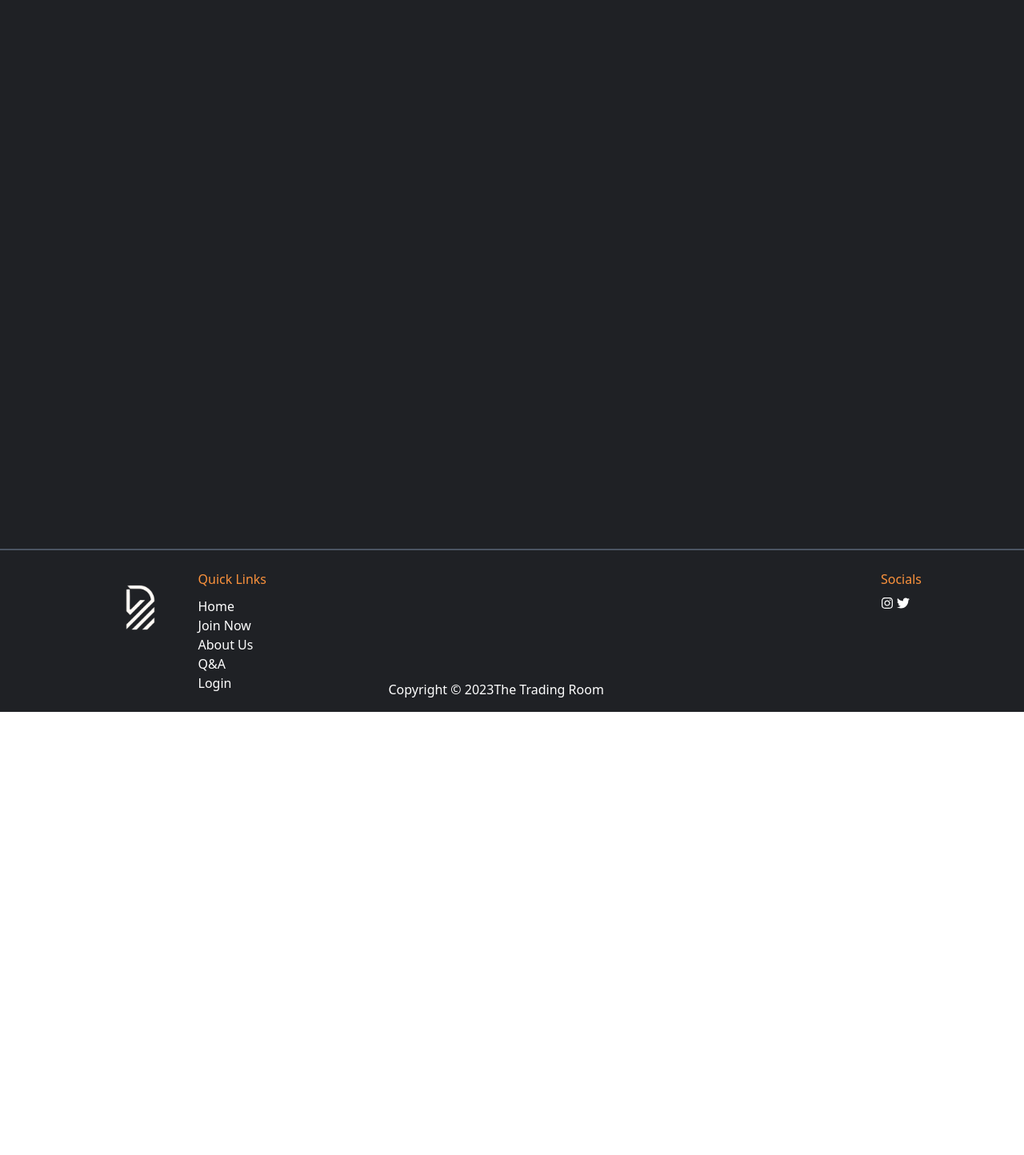
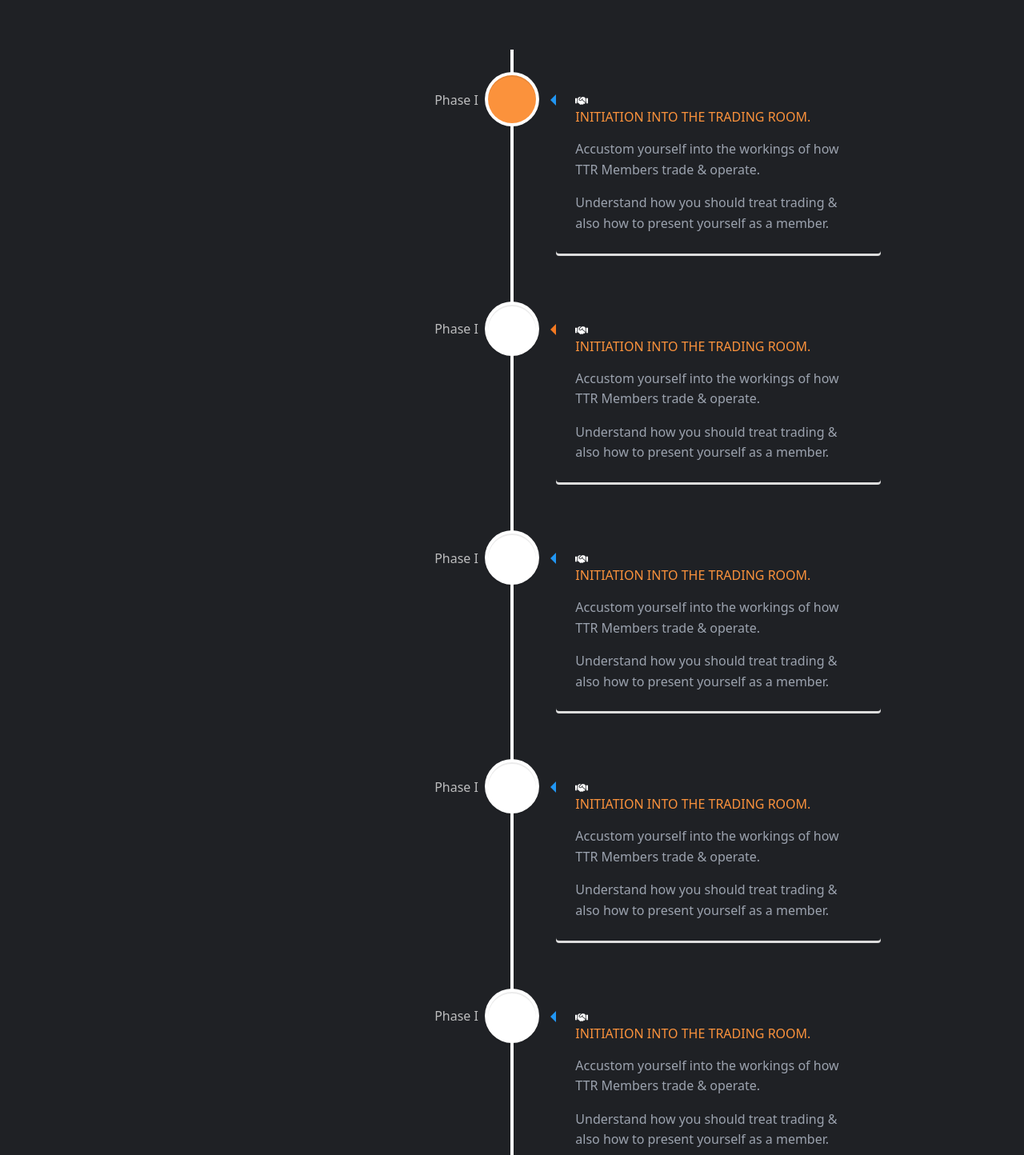
Before and after one commit to fsmutimeer/education-trading, a Next.js app: page /about in a window 1280 px wide. Shown: the part 786-2230 px from the top of the page at 80% size. Before the commit the page ends 1676 px from the top, so only its background shows below. Built offline with nearby package versions, Linux system fonts and the light colour scheme.

Commit message:
about page timeline

```diff
--- a/app/about/page.tsx
+++ b/app/about/page.tsx
@@ -1,3 +1,4 @@
+import { TimeLine } from '@/components';
 import Image from 'next/image';
 import React from 'react';
 
@@ -11,8 +12,7 @@ const about = () => {
           </h2>
         </div>
       </div>
-      {/* Page 3 */}
-      <div className="flex justify-between bg-[#1F2125] h-[972px] w-full">
+      <div className="flex justify-between bg-[#1F2125] h-auto w-full">
         <div className="container mx-auto w-[80%] flex-col gap-8">
           <div className="flex">
             <div className="w-[50%]">
@@ -44,6 +44,13 @@ const about = () => {
           <div className="flex pt-8 mt-8 gap-12 space-x-2 space-y-8"></div>
         </div>
       </div>
+      <div className="bg-[#1F2125] w-full">
+        <div className="container w-[80%] mx-auto text-white">
+        <TimeLine />
+        </div>
+
+      </div>
+
     </>
   );
 };
--- /dev/null
+++ b/components/TimeLine.tsx
@@ -0,0 +1,113 @@
+import { FaHandshake } from 'react-icons/fa';
+import {
+  VerticalTimeline,
+  VerticalTimelineElement,
+} from 'react-vertical-timeline-component';
+import 'react-vertical-timeline-component/style.min.css';
+
+const TimeLine = () => (
+  <VerticalTimeline>
+    <VerticalTimelineElement
+      position="right"
+      className="vertical-timeline-element--work"
+      contentStyle={{ background: 'transparent', color: '#fff' }}
+      contentArrowStyle={{ borderRight: '7px solid  rgb(33, 150, 243)' }}
+      date="Phase I"
+      iconStyle={{ background: 'rgb(251 146 60)', color: 'rgb(251 146 60)' }}
+    >
+      <FaHandshake />
+      <h4 className=" text-orange-400">INITIATION INTO THE TRADING ROOM.</h4>
+      <p className="text-[12px] text-gray-400">
+        Accustom yourself into the workings of how TTR Members trade & operate.
+      </p>
+      <p className="text-[12px] text-gray-400">
+        Understand how you should treat trading & also how to present yourself
+        as a member.
+      </p>
+    </VerticalTimelineElement>
+    <VerticalTimelineElement
+      position="right"
+      className="vertical-timeline-element--work"
+      contentStyle={{ background: 'transparent', color: '#fff' }}
+      contentArrowStyle={{ borderRight: '7px solid  rgb(243, 121, 33)' }}
+      date="Phase I"
+      iconStyle={{ background: 'rgb(255, 255, 255)', color: 'rgb(251 146 60)' }}
+    >
+      <FaHandshake />
+      <h4 className="vertical-timeline-element-title text-orange-400">
+        INITIATION INTO THE TRADING ROOM.
+      </h4>
+      <p className="text-[12px] text-gray-400">
+        Accustom yourself into the workings of how TTR Members trade & operate.
+      </p>
+      <p className="text-[12px] text-gray-400">
+        Understand how you should treat trading & also how to present yourself
+        as a member.
+      </p>
+    </VerticalTimelineElement>
+    <VerticalTimelineElement
+      position="right"
+      className="vertical-timeline-element--work"
+      contentStyle={{ background: 'transparent', color: '#fff' }}
+      contentArrowStyle={{ borderRight: '7px solid  rgb(33, 150, 243)' }}
+      date="Phase I"
+      iconStyle={{ background: 'rgb(255, 255, 255)', color: '#fff' }}
+    >
+      <FaHandshake />
+      <h4 className="vertical-timeline-element-title text-orange-400">
+        INITIATION INTO THE TRADING ROOM.
+      </h4>
+      <p className="text-[12px] text-gray-400">
+        Accustom yourself into the workings of how TTR Members trade & operate.
+      </p>
+      <p className="text-[12px] text-gray-400">
+        Understand how you should treat trading & also how to present yourself
+        as a member.
+      </p>
+    </VerticalTimelineElement>
+
+    <VerticalTimelineElement
+      position="right"
+      className="vertical-timeline-element--work"
+      contentStyle={{ background: 'transparent', color: '#fff' }}
+      contentArrowStyle={{ borderRight: '7px solid  rgb(33, 150, 243)' }}
+      date="Phase I"
+      iconStyle={{ background: 'rgb(255, 255, 255)', color: '#fff' }}
+    >
+      <FaHandshake />
+      <h4 className="vertical-timeline-element-title text-orange-400">
+        INITIATION INTO THE TRADING ROOM.
+      </h4>
+      <p className="text-[12px] text-gray-400">
+        Accustom yourself into the workings of how TTR Members trade & operate.
+      </p>
+      <p className="text-[12px] text-gray-400">
+        Understand how you should treat trading & also how to present yourself
+        as a member.
+      </p>
+    </VerticalTimelineElement>
+
+    <VerticalTimelineElement
+      position="right"
+      className="vertical-timeline-element--work"
+      contentStyle={{ background: 'transparent', color: '#fff' }}
+      contentArrowStyle={{ borderRight: '7px solid  rgb(33, 150, 243)' }}
+      date="Phase I"
+      iconStyle={{ background: 'rgb(255, 255, 255)', color: '#fff' }}
+    >
+      <FaHandshake />
+      <h4 className="vertical-timeline-element-title text-orange-400">
+        INITIATION INTO THE TRADING ROOM.
+      </h4>
+      <p className="text-[12px] text-gray-400">
+        Accustom yourself into the workings of how TTR Members trade & operate.
+      </p>
+      <p className="text-[12px] text-gray-400">
+        Understand how you should treat trading & also how to present yourself
+        as a member.
+      </p>
+    </VerticalTimelineElement>
+  </VerticalTimeline>
+);
+
+export default TimeLine;
--- a/components/index.ts
+++ b/components/index.ts
@@ -6,7 +6,7 @@ import Container from "./Container";
 import Card from "./Card";
 import Footer from './Footer';
 import Accordion from "./Accordion";
-
+import TimeLine from "./TimeLine";
 
 export{
   Hero,
@@ -15,5 +15,6 @@ export{
   Container,
   Card,
   Footer,
-  Accordion
+  Accordion,
+  TimeLine
 }
--- a/package.json
+++ b/package.json
@@ -12,12 +12,14 @@
     "@types/node": "20.3.0",
     "@types/react": "18.2.11",
     "@types/react-dom": "18.2.4",
+    "@types/react-vertical-timeline-component": "^3.3.3",
     "autoprefixer": "10.4.14",
     "next": "13.4.5",
     "postcss": "8.4.24",
     "react": "18.2.0",
     "react-dom": "18.2.0",
     "react-icons": "^4.9.0",
+    "react-vertical-timeline-component": "^3.6.0",
     "tailwindcss": "3.3.2",
     "typescript": "5.1.3"
   }
```
Also changed, not shown: 1 other file (tests, documents, lock files or other folders).
